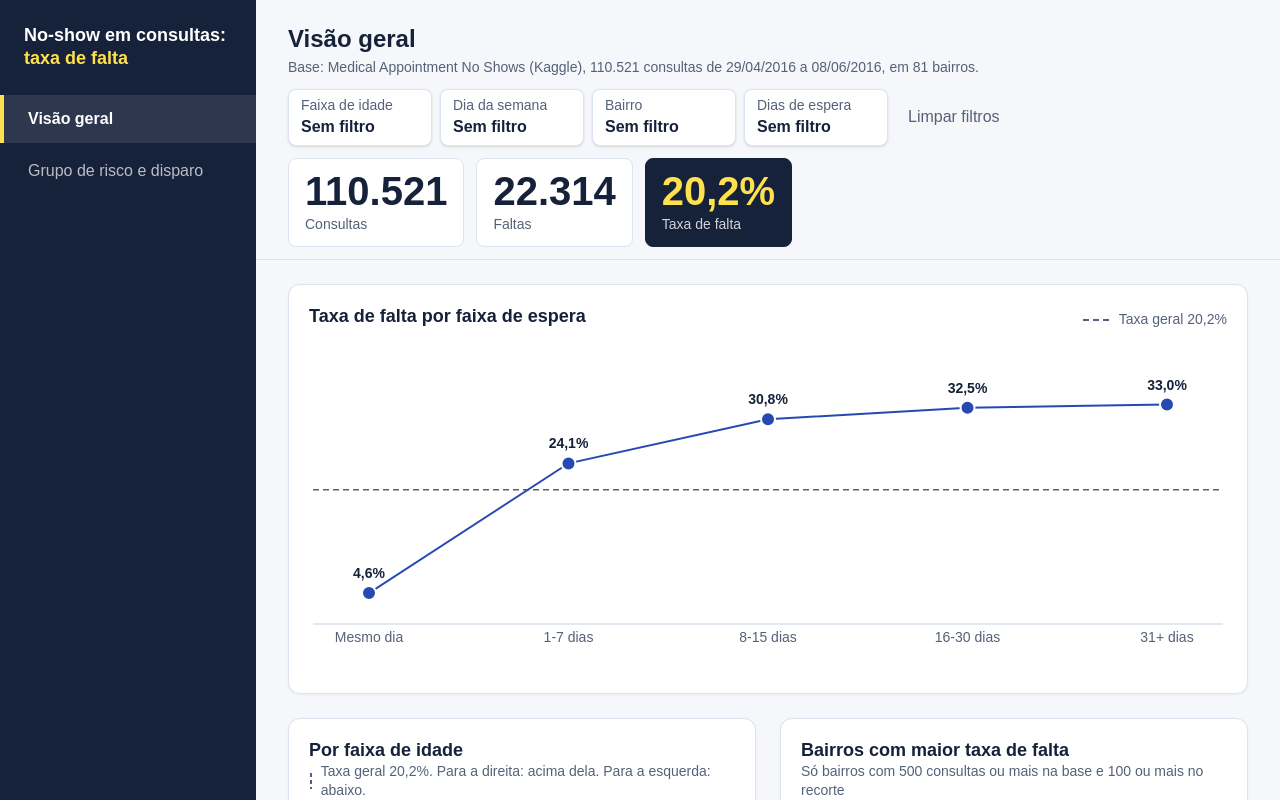
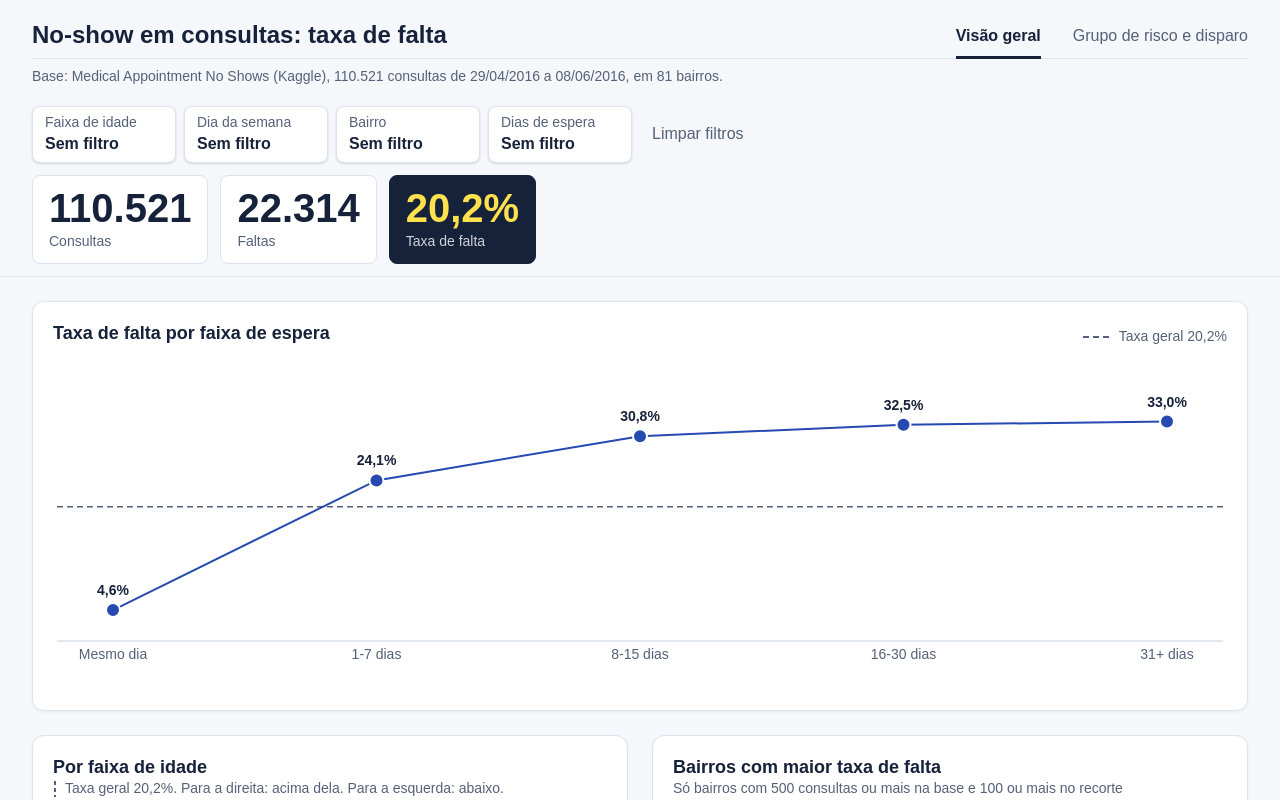
Before and after one commit to cauedev30/analise-no-show-consultas, a Next.js app in the folder dashboard/: page / in a window 1280 px wide. Shown: the top 800 px of the page. Built offline with nearby package versions, Linux system fonts and the light colour scheme; a web font is replaced by a local one.

Commit message:
Volta as abas para o topo, à direita do título, sem a lateral

```diff
--- a/dashboard/app/page.tsx
+++ b/dashboard/app/page.tsx
@@ -24,26 +24,22 @@ export default function Home() {
   // Os filtros ficam aqui para não se perderem ao trocar de aba.
   const [filtros, setFiltros] = useState(SEM_FILTROS);
 
-  const ativa = ABAS.find((a) => a.id === aba) ?? ABAS[0];
+  return (
+    <>
+      <header className="px-6 pt-4 lg:px-8">
+        <div className="flex flex-wrap items-end justify-between gap-x-8 border-b border-grade">
+          <h1 className="pb-2 text-pagina font-bold">No-show em consultas: taxa de falta</h1>
+          <div className="-mb-px">
+            <Abas abas={ABAS} ativa={aba} onChange={setAba} />
+          </div>
+        </div>
+        <p className="py-2 text-rotulo text-texto-2">
+          Base: Medical Appointment No Shows (Kaggle), {formatarInteiro(painel.totais.consultas)} consultas de {PERIODO}
+          , em {painel.ordem.bairro.length} bairros.
+        </p>
+      </header>
 
-  return (
-    <div className="md:flex">
-      <aside className="bg-texto pb-3 text-white md:sticky md:top-0 md:h-dvh md:w-64 md:shrink-0 md:pb-6">
-        <h1 className="px-6 pb-4 pt-5 text-grafico font-bold md:pb-6 md:pt-6">
-          No-show em consultas: <span className="text-marca md:block">taxa de falta</span>
-        </h1>
-        <Abas abas={ABAS} ativa={aba} onChange={setAba} />
-      </aside>
-
-      <main className="min-w-0 flex-1">
-        <div className="px-6 pt-6 lg:px-8">
-          <h2 className="text-pagina font-bold">{ativa.rotulo}</h2>
-          <p className="mt-1 text-rotulo text-texto-2">
-            Base: Medical Appointment No Shows (Kaggle), {formatarInteiro(painel.totais.consultas)} consultas de {PERIODO}
-            , em {painel.ordem.bairro.length} bairros.
-          </p>
-        </div>
-
+      <main className="flex flex-1 flex-col">
         {ABAS.map((a) => (
           <div
             key={a.id}
@@ -58,6 +54,6 @@ export default function Home() {
           </div>
         ))}
       </main>
-    </div>
+    </>
   );
 }
--- a/dashboard/components/Abas.tsx
+++ b/dashboard/components/Abas.tsx
@@ -16,16 +16,15 @@ interface Props {
   onChange: (id: string) => void;
 }
 
-/** Abas no padrão WAI-ARIA, na vertical: setas (cima/baixo e esquerda/direita) e Home/End trocam de aba; só a ativa
- * entra na ordem do Tab. */
+/** Abas no padrão WAI-ARIA: setas esquerda/direita (e Home/End) trocam de aba; só a ativa entra na ordem do Tab. */
 export function Abas({ abas, ativa, onChange }: Props) {
   const botoes = useRef<(HTMLButtonElement | null)[]>([]);
 
   function aoTeclar(e: KeyboardEvent<HTMLButtonElement>, posicao: number) {
     const n = abas.length;
     let alvo = -1;
-    if (e.key === "ArrowDown" || e.key === "ArrowRight") alvo = (posicao + 1) % n;
-    else if (e.key === "ArrowUp" || e.key === "ArrowLeft") alvo = (posicao - 1 + n) % n;
+    if (e.key === "ArrowRight") alvo = (posicao + 1) % n;
+    else if (e.key === "ArrowLeft") alvo = (posicao - 1 + n) % n;
     else if (e.key === "Home") alvo = 0;
     else if (e.key === "End") alvo = n - 1;
     if (alvo === -1) return;
@@ -35,7 +34,7 @@ export function Abas({ abas, ativa, onChange }: Props) {
   }
 
   return (
-    <div role="tablist" aria-label="Seções do painel" aria-orientation="vertical" className="flex flex-col gap-1">
+    <div role="tablist" aria-label="Seções do painel" className="flex gap-8">
       {abas.map((aba, i) => {
         const selecionada = aba.id === ativa;
         return (
@@ -52,13 +51,11 @@ export function Abas({ abas, ativa, onChange }: Props) {
             tabIndex={selecionada ? 0 : -1}
             onClick={() => onChange(aba.id)}
             onKeyDown={(e) => aoTeclar(e, i)}
-            // O contorno global de foco é azul-marinho e some na lateral: aqui ele vai em amarelo, por dentro do botão.
-            // O `!` é preciso porque a regra global de :focus-visible fica fora das camadas do Tailwind.
             className={
-              "cursor-pointer border-l-4 px-6 py-3 text-left text-corpo focus-visible:outline-marca! focus-visible:-outline-offset-3! " +
+              "cursor-pointer border-b-[3px] py-2 text-corpo " +
               (selecionada
-                ? "border-marca bg-white/10 font-bold text-white"
-                : "border-transparent text-white/70 hover:bg-white/5 hover:text-white")
+                ? "border-texto font-bold text-texto"
+                : "border-transparent text-texto-2 hover:text-texto")
             }
           >
             {aba.rotulo}
```
